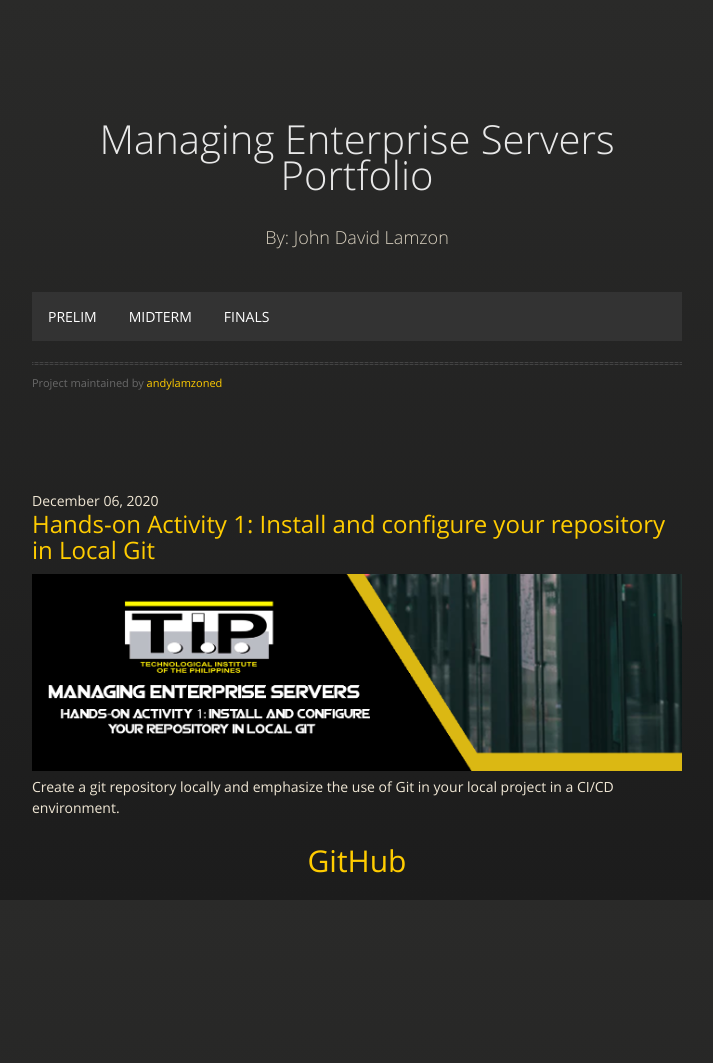
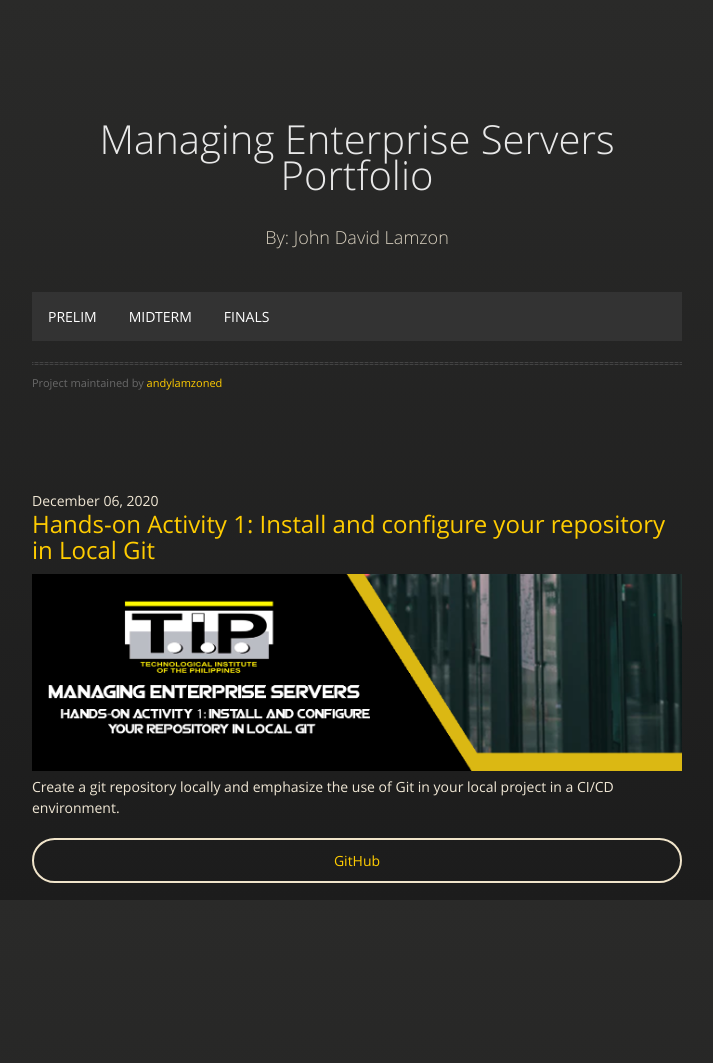
Before and after one commit to andylamzoned/andylamzoned.github.io, a Jekyll site: the page built from index.md, in a window 1280 px wide. Shown: the whole page, without its empty margins (283-996 px from the left). Built offline with Jekyll 4.4.1, drawn with Linux system fonts in a browser that asks for light colours.

Commit message:
default.html test

```diff
--- a/assets/css/main.css
+++ b/assets/css/main.css
@@ -1,6 +1,13 @@
 
 .ghost {
-    font-size: 30px;
+    -webkit-border-radius: 24;
+    -moz-border-radius: 24;
+    border-radius: 24px;
+    color: #F0E4CA;
+    background: #transparent;
+    padding: 10px 20px 10px 20px;
+    border: solid #F0E4CA 2px;
+    text-decoration: none;
 }
 
 
```
